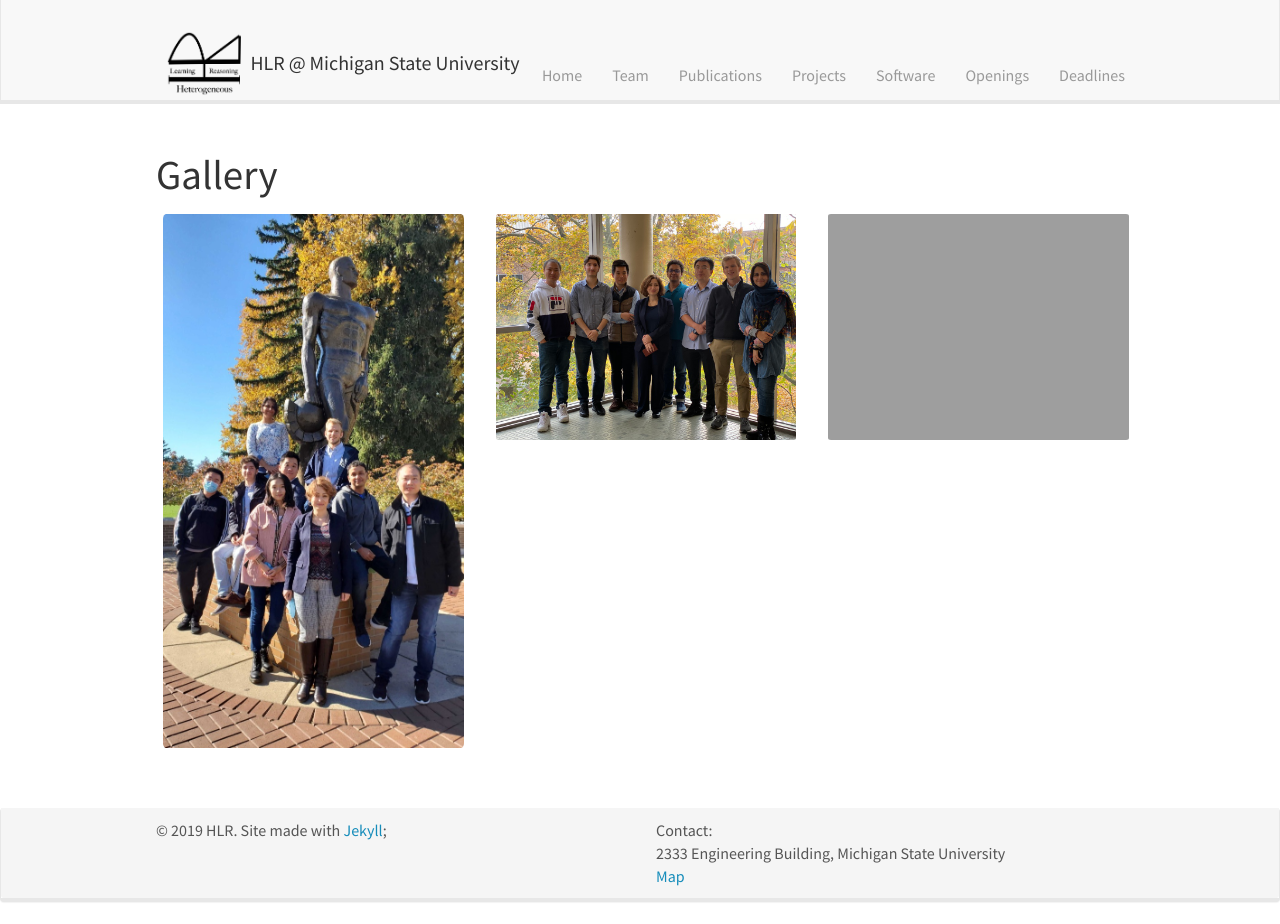
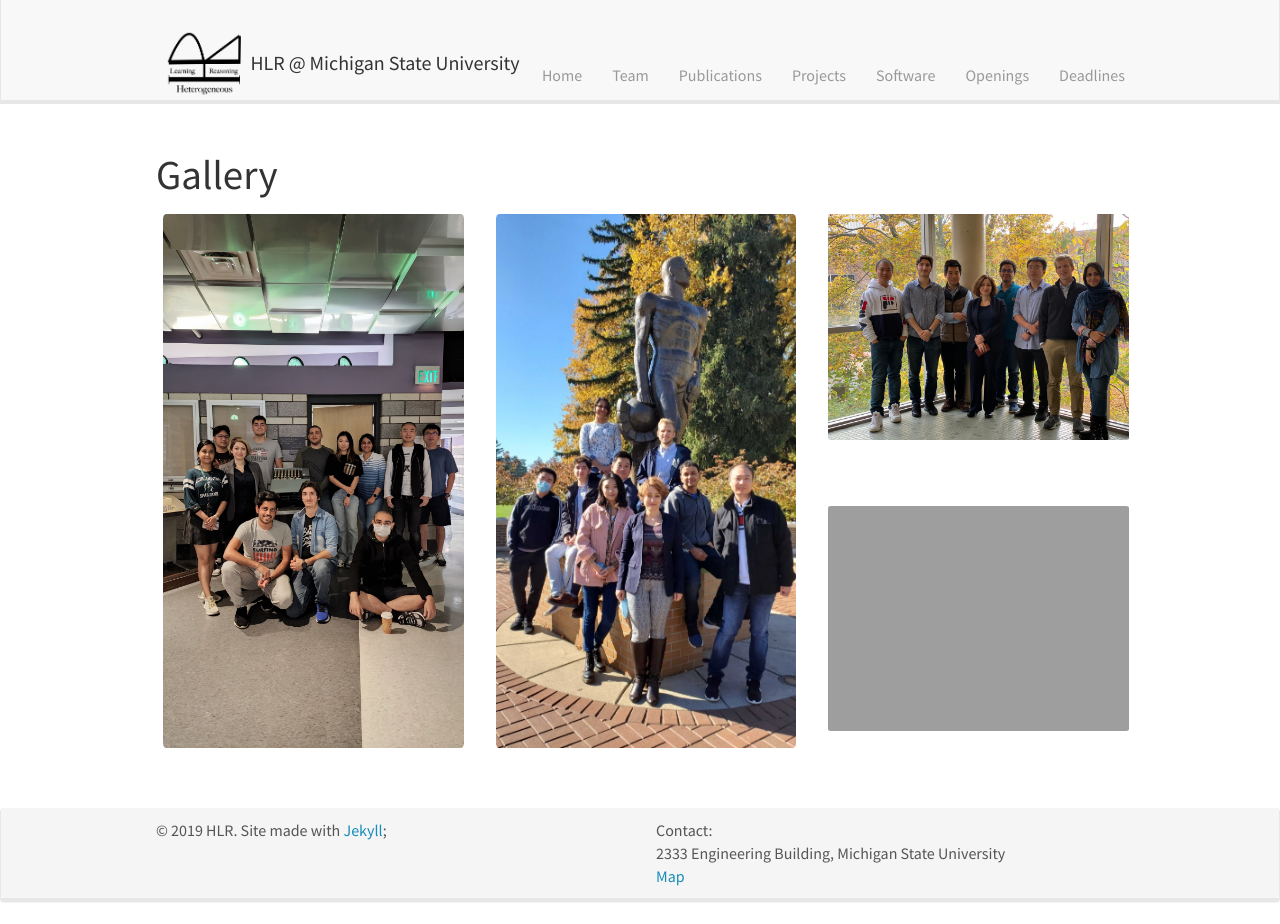
Before and after one commit to HLR/HLR.github.io, a Jekyll site: the page built from _pages/pictures.md, in a window 1280 px wide and 924 px high. Built offline with Jekyll 4.4.1, drawn with Linux system fonts in a browser that asks for light colours; nearby versions of some CDN libraries.

Commit message:
Update gallery.yml

```diff
--- a/_data/gallery.yml
+++ b/_data/gallery.yml
@@ -1,3 +1,5 @@
+- image: LabAndAda.jpg
+
 - image: main.jpg
 
 - image: 2.jpg
```
